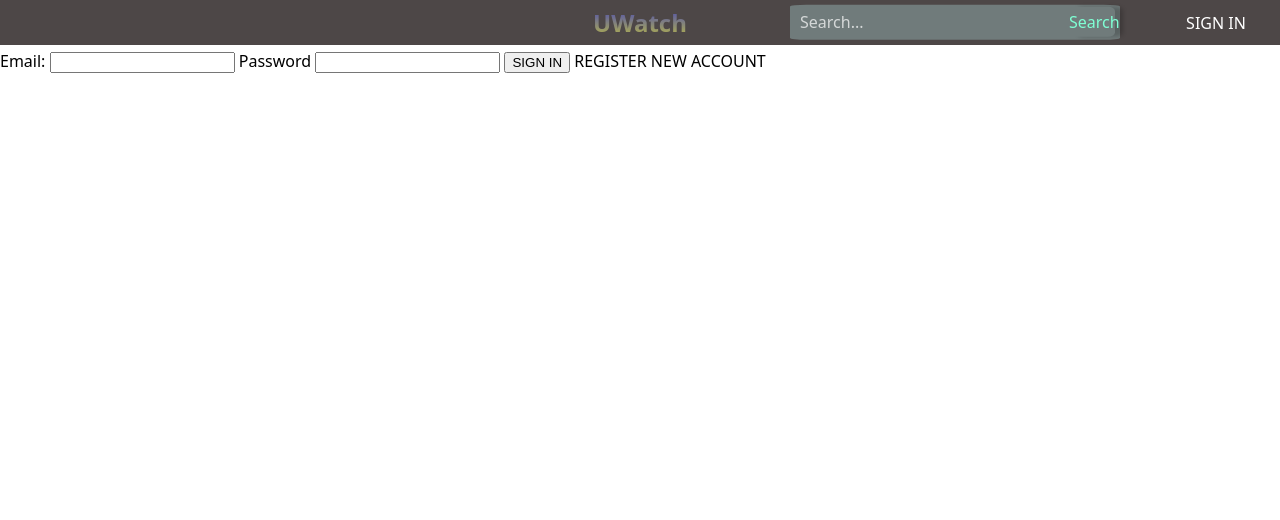
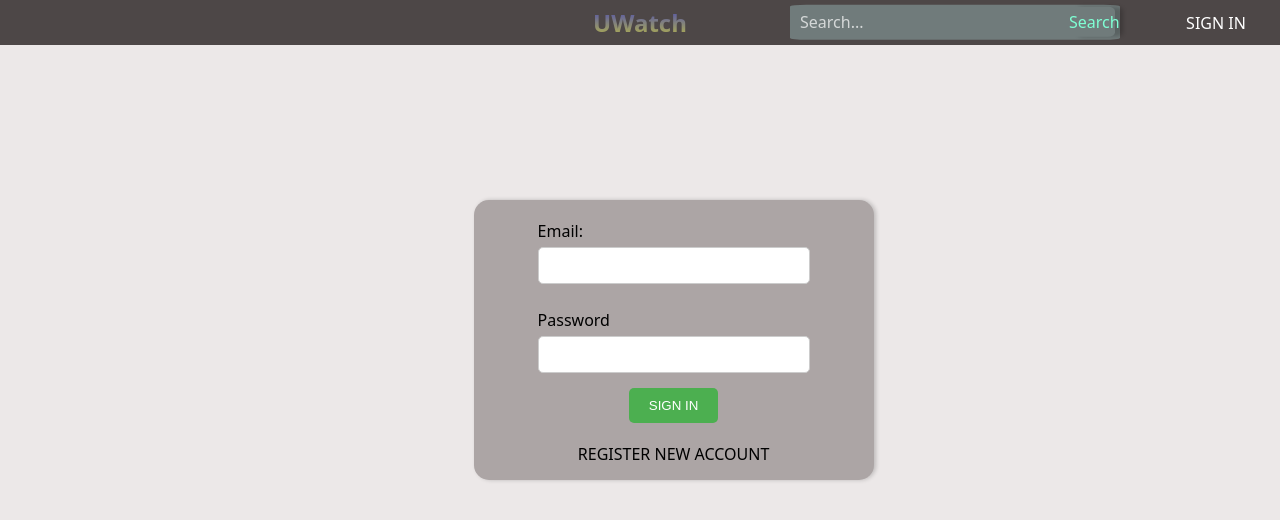
Before and after one commit to akobiz/NG_2023_Andriy_Kobiz, a Flask app: page /sign in a window 1280 px wide. Shown: the top 520 px of the page. Run offline with Flask 3, Linux system fonts and the light colour scheme; parts of the project's set-up code (start-up, migrations or seed data) failed here and were passed over.

Commit message:
added basic graphic interface to all pages

```diff
--- a/UWatch/static/css/styles.css
+++ b/UWatch/static/css/styles.css
@@ -115,7 +115,6 @@ select:focus {
   flex-direction: row;
   align-items: center;
   flex-wrap: wrap;
-
 }
 
 .video {
@@ -213,10 +212,188 @@ select:focus {
   overflow-wrap: break-word;
 }
 
+.signing {
+  width: 400px;
+  margin-top: 150px;
+  margin-left: 37%;
+  display: flex;
+  flex-direction: column;
+  align-items: center;
+  background-color: rgb(172, 165, 165);
+  border-radius: 15px;
+  box-shadow: 2px 0px 4px 0px rgb(0, 0, 0, 0.2);
+}
+
+.signing form {
+  display: flex;
+  flex-direction: column;
+  align-items: left;
+  margin-bottom: 15px;
+}
+
+.signing label {
+  margin-top: 20px;
+  align-items: left;
+}
+
+.signing input {
+  padding: 10px;
+  margin: 5px 0;
+  width: 250px;
+  border-radius: 5px;
+  border: 1px solid #ccc;
+}
+
+.signing button {
+  padding: 10px 20px;
+  margin-top: 10px;
+  border-radius: 5px;
+  background-color: #4CAF50;
+  color: white;
+  border: none;
+  cursor: pointer;
+  margin-bottom: 20px;
+  align-self: center;
+}
+
+.signing button:hover {
+  background-color: #45a049;
+}
+
+.signing a {
+  align-self: center;
+}
+
+.signing a:hover {
+  color: rgb(86, 81, 81);
+}
+
+.video-upload form {
+  margin-top: 50px;
+  display: flex;
+  flex-direction: column;
+  align-items: center;
+}
+
+.video-upload dl {
+  margin-bottom: 20px;
+}
+
+.video-upload input[type="file"],
+.video-upload input[type="text"] {
+  padding: 10px;
+  margin-bottom: 10px;
+  width: 250px;
+  border-radius: 5px;
+  border: 1px solid #ccc;
+}
+
+.video-upload input[type="submit"],
+.video-upload button {
+  padding: 10px 20px;
+  border-radius: 5px;
+  background-color: #4CAF50;
+  color: white;
+  border: none;
+  cursor: pointer;
+}
+
+.video-upload textarea {
+  width: 300px;
+  height: 150px;
+  padding: 10px;
+  font-size: 14px;
+  line-height: 1.5;
+  border: 1px solid #ccc;
+  border-radius: 4px;
+  resize: vertical;
+}
+
+.video-upload input[type="submit"]:hover,
+.video-upload button:hover {
+  color: #45a049;
+}
+
+.video-manager {
+  margin-left: 35px;
+  margin-bottom: 25px;
+  width: 150px;
+  display: flex;
+  flex-direction: row;
+  align-items: center;
+}
+
+.video-manager h5 {
+  margin-top: 0;
+  color: grey;
+  opacity: 70%;
+  margin-top: 5px;
+  margin-left: 5px;
+}
+
+.video-manager h3 {
+  margin: 0;
+}
+
+.video-info img {
+  align-self: center;
+  border-radius: 5%;
+}
+
+.video-info {
+  margin-top: 15px;
+}
+
+.video-field {
+  background-color: #ccc;
+  margin-left: 35px;
+  width: 400px;
+}
+
+.video-buttons {
+  align-items: center;
+  margin-left: 5px;
+  margin-right: 45px;
+}
+
+.video-buttons button {
+  margin-bottom: 15px;
+  padding: 10px 20px;
+  border-radius: 5px;
+  background-color: #98bc99;
+  color: white;
+  border: none;
+  cursor: pointer;
+}
+
+.video-buttons button:hover {
+  color: #707b7b;
+}
+
+.video-search {
+  align-items: center;
+  margin-left: 40px;
+}
+
+#h1 {
+  margin-left: 40px;
+}
+
+.video-search h4 {
+  margin: 0;
+  color: grey;
+  opacity: 70%;
+}
+
+.video-search img {
+  border-radius: 5%;
+}
+
 body {
   margin: 0;
   margin-top: 0;
   font-family: system-ui;
+  background-color: rgb(236, 232, 232);
 }
 
 #search-bar input {
```
